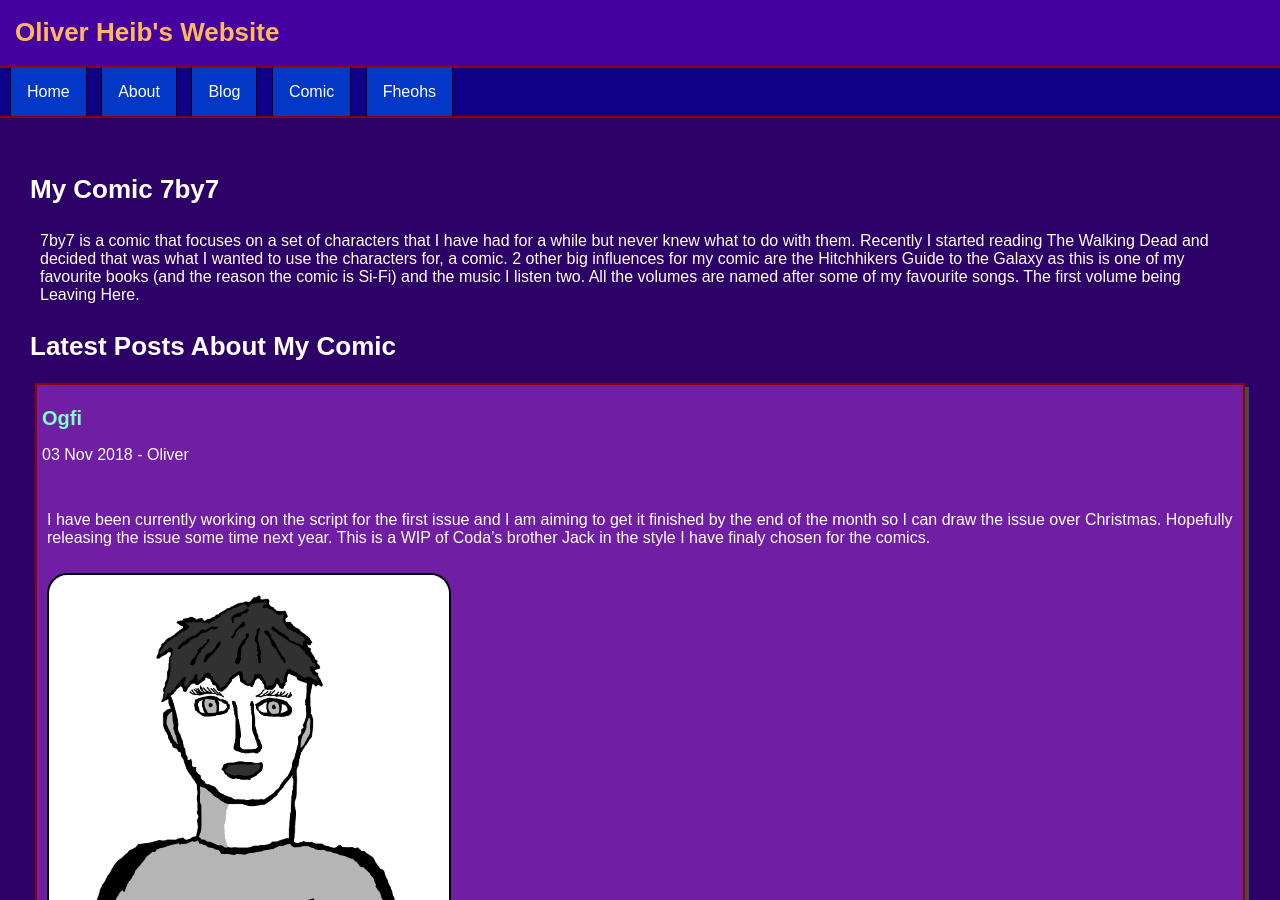
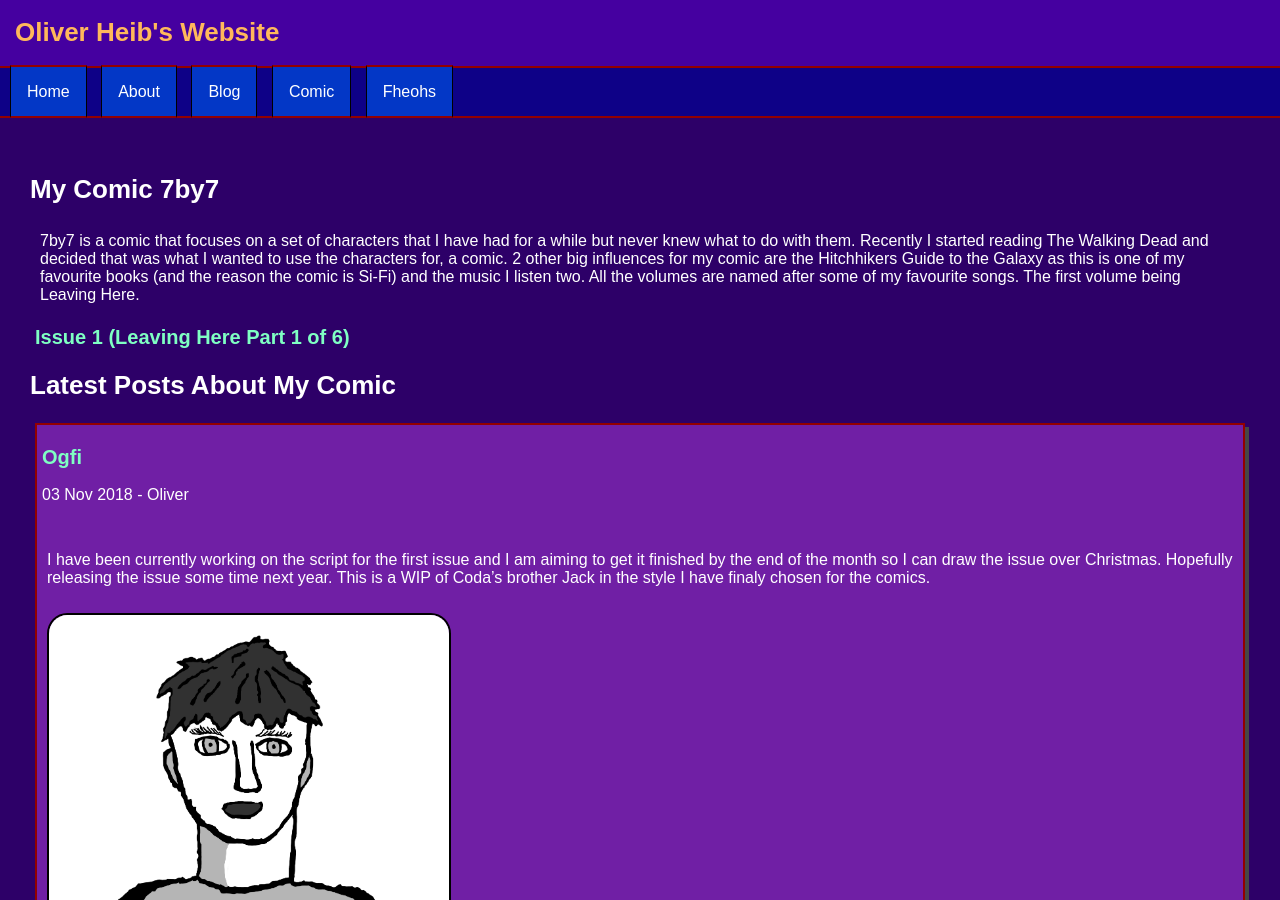
Before and after one commit to OliverHeib/E-PortfolioInJekyll, a Jekyll site: the page built from comic.html, in a window 1280 px wide and 900 px high. Built offline with Jekyll 4.4.1, drawn with Linux system fonts in a browser that asks for light colours; comment, search, counter and statistics services are not loaded.

Commit message:
Update comic.html

```diff
--- a/comic.html
+++ b/comic.html
@@ -5,7 +5,9 @@ title: Comic
 <h1>My Comic 7by7</h1>
 <p>7by7 is a comic that focuses on a set of characters that I have had for a while but never knew what to do with them. Recently I started reading The Walking Dead and decided that was what I wanted to use the characters for, a comic. 2 other big influences for my comic are the Hitchhikers Guide to the Galaxy as this is one of my favourite books (and the reason the comic is Si-Fi) and the music I listen two. All the volumes are named after some of my favourite songs. The first volume being Leaving Here.</p>
 
-  <h1>Latest Posts About My Comic</h1>
+<h2><a href="/E-PortfolioInJekyll/comic/issue1">Issue 1 (Leaving Here Part 1 of 6)</a></h2>
+
+<h1>Latest Posts About My Comic</h1>
 
   <ul>
     {% for post in site.posts %}
```
